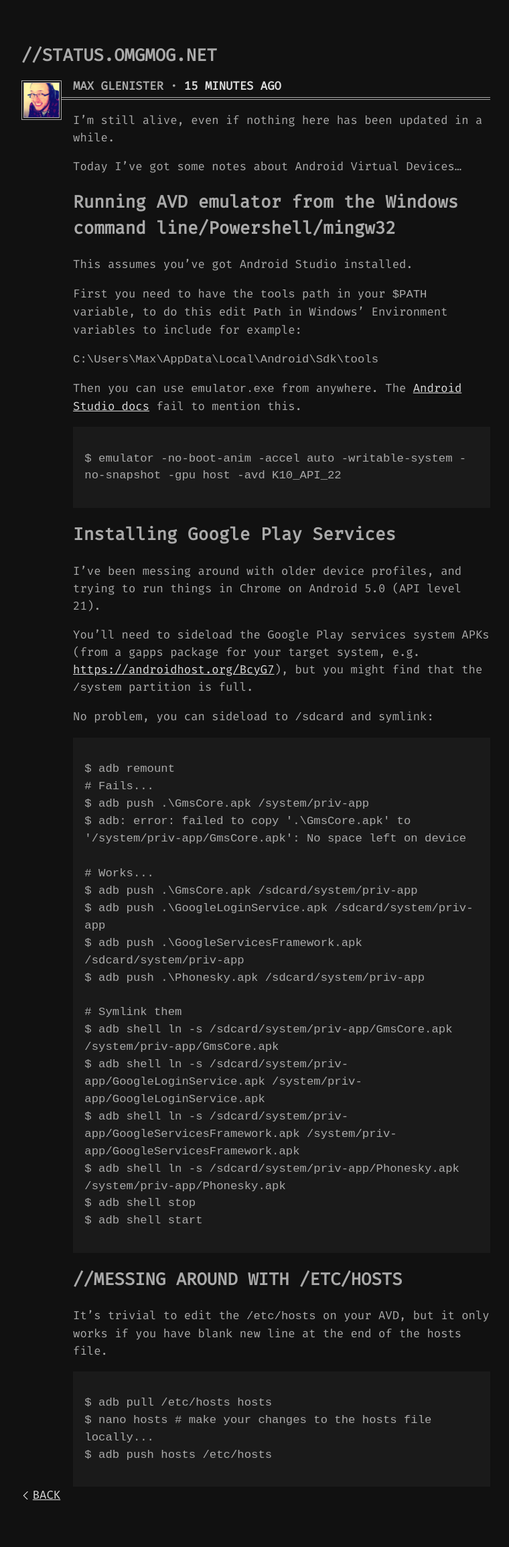
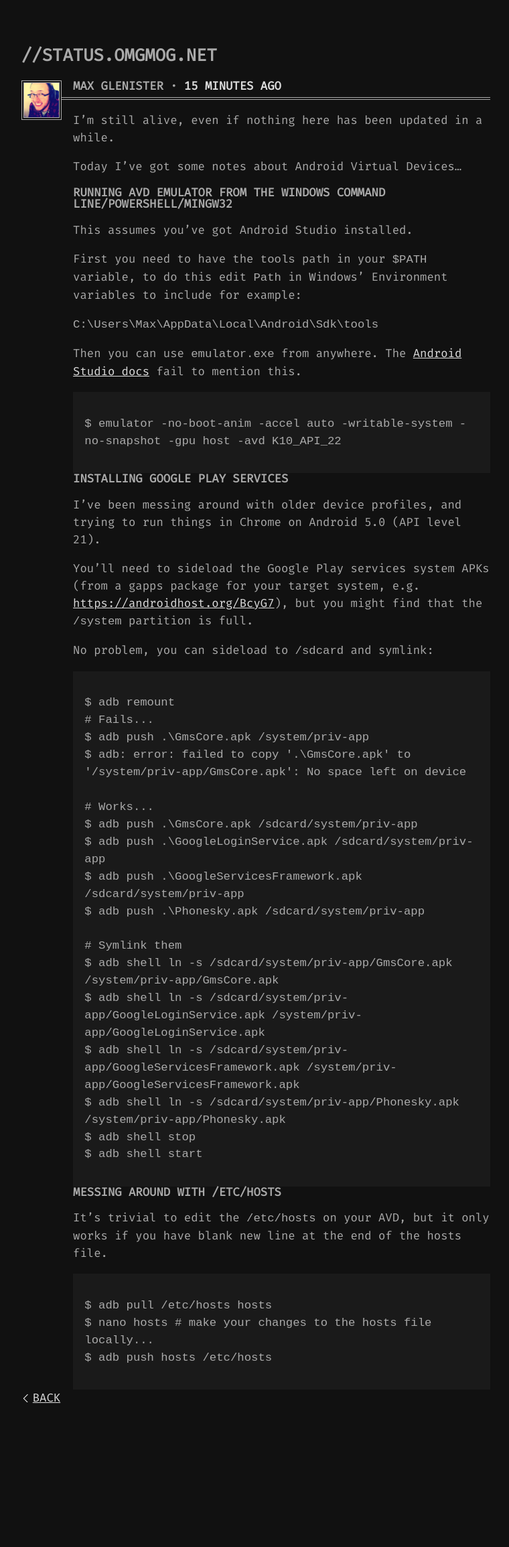
Before and after one commit to omgmog/status.omgmog.net, a Jekyll site: the page built from _updates/1543577407.md, in a window 1280 px wide. Shown: the whole page at 67% size, without its empty margins (96-856 px from the left). Built offline with Jekyll 4.4.1, drawn with Linux system fonts in a browser that asks for light colours; comment, search, counter and statistics services are not loaded; after the commit the page ends 2164 px from its top, so only the background shows below that.

Commit message:
Update 1543577407.md

````diff
--- a/_updates/1543577407.md
+++ b/_updates/1543577407.md
@@ -4,7 +4,7 @@
 
 Today I've got some notes about Android Virtual Devices...
 
-## Running AVD emulator from the Windows command line/Powershell/mingw32
+### Running AVD emulator from the Windows command line/Powershell/mingw32
 This assumes you've got Android Studio installed.
 
 First you need to have the `tools` path in your `$PATH` variable, to do this edit `Path` in Windows' Environment variables to include for example:
@@ -17,7 +17,7 @@
 $ emulator -no-boot-anim -accel auto -writable-system -no-snapshot -gpu host -avd K10_API_22
 ```
 
-## Installing Google Play Services
+### Installing Google Play Services
 
 I've been messing around with older device profiles, and trying to run things in Chrome on Android 5.0 (API level 21).
 
@@ -46,7 +46,7 @@
 $ adb shell start
 ```
 
-# Messing around with /etc/hosts
+### Messing around with /etc/hosts
 
 It's trivial to edit the `/etc/hosts` on your AVD, but it only works if you have blank new line at the end of the hosts file.
 
````
